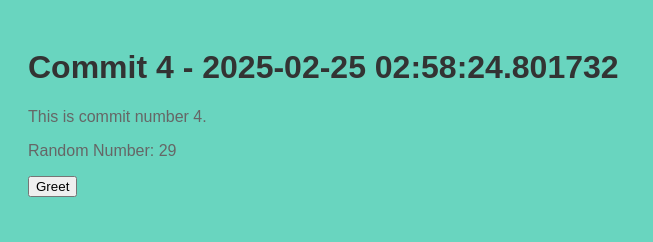
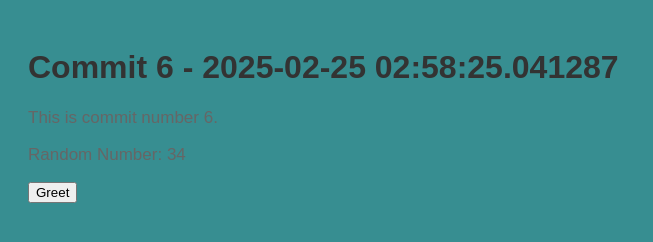
Before and after one commit to legbald0d/myrep-repo-20250225025818, a plain HTML site: page index.html in a window 1280 px wide. Shown: the whole page, without its empty margins (0-653 px from the left). Drawn offline with Linux system fonts and the light colour scheme.

Commit message:
📝 Commit 6 with HTML, CSS, and JS

```diff
--- a/index.html
+++ b/index.html
@@ -2,13 +2,13 @@
     <!DOCTYPE html>
     <html>
     <head>
-        <title>Commit 4 - 2025-02-25 02:58:24.801732</title>
+        <title>Commit 6 - 2025-02-25 02:58:25.041287</title>
         <link rel="stylesheet" href="style.css">
     </head>
     <body>
-        <h1>Commit 4 - 2025-02-25 02:58:24.801732</h1>
-        <p>This is commit number 4.</p>
-        <p>Random Number: 29</p>
+        <h1>Commit 6 - 2025-02-25 02:58:25.041287</h1>
+        <p>This is commit number 6.</p>
+        <p>Random Number: 34</p>
         <button onclick="greet()">Greet</button>
         <script src="script.js"></script>
     </body>
--- a/script.js
+++ b/script.js
@@ -2,4 +2,4 @@
     function greet() {
         alert('Hello from commit ' + commitNumber + '!');
     }
-    var commitNumber = 4;
+    var commitNumber = 6;
--- a/style.css
+++ b/style.css
@@ -1,7 +1,7 @@
 
     body {
         font-family: Arial, sans-serif;
-        background-color: #69d5bf;
+        background-color: #378e91;
         padding: 20px;
     }
     h1 {
@@ -9,5 +9,5 @@
     }
     p {
         color: #666;
-        font-size: 16px;
+        font-size: 17px;
     }
```
